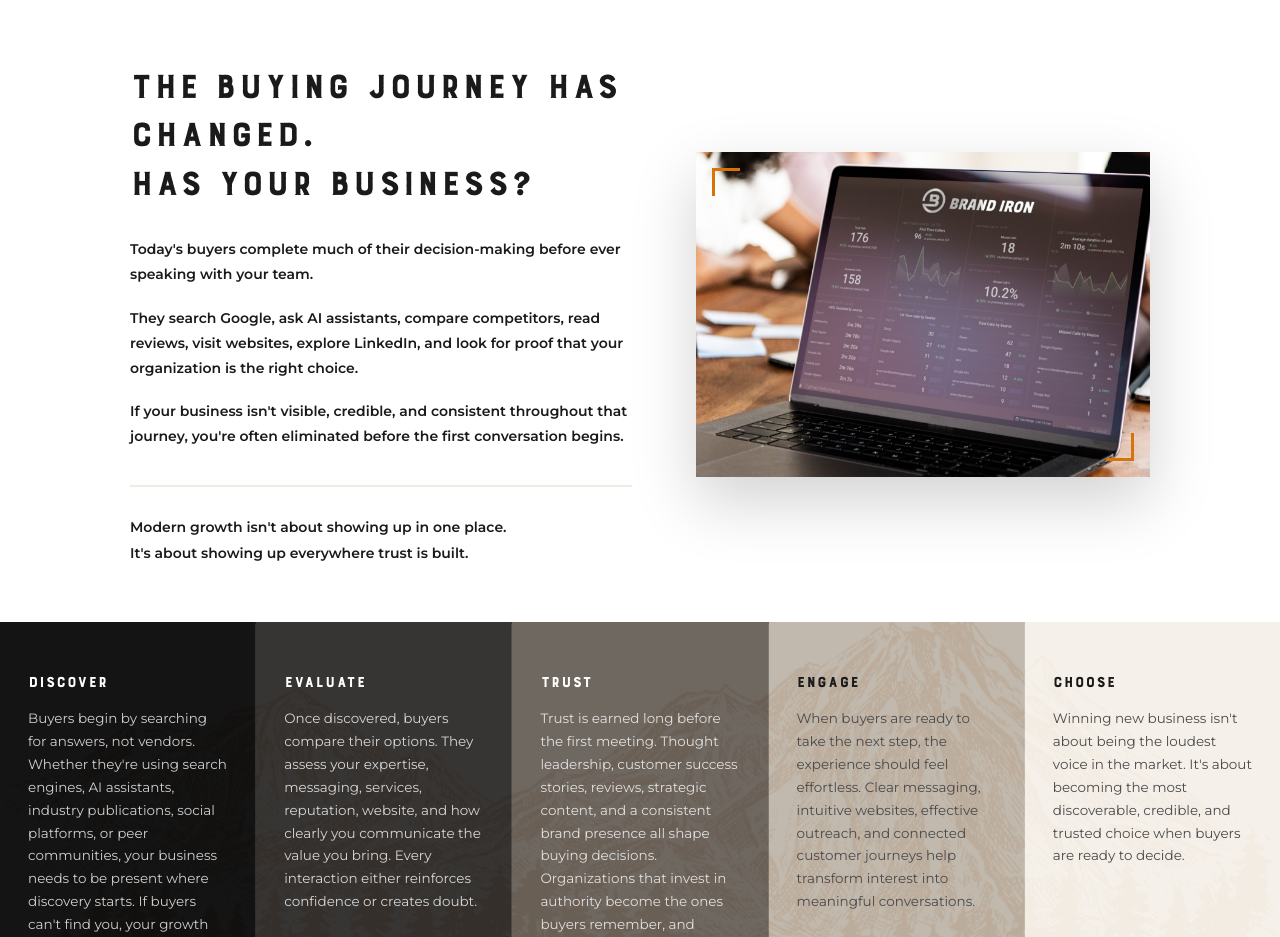
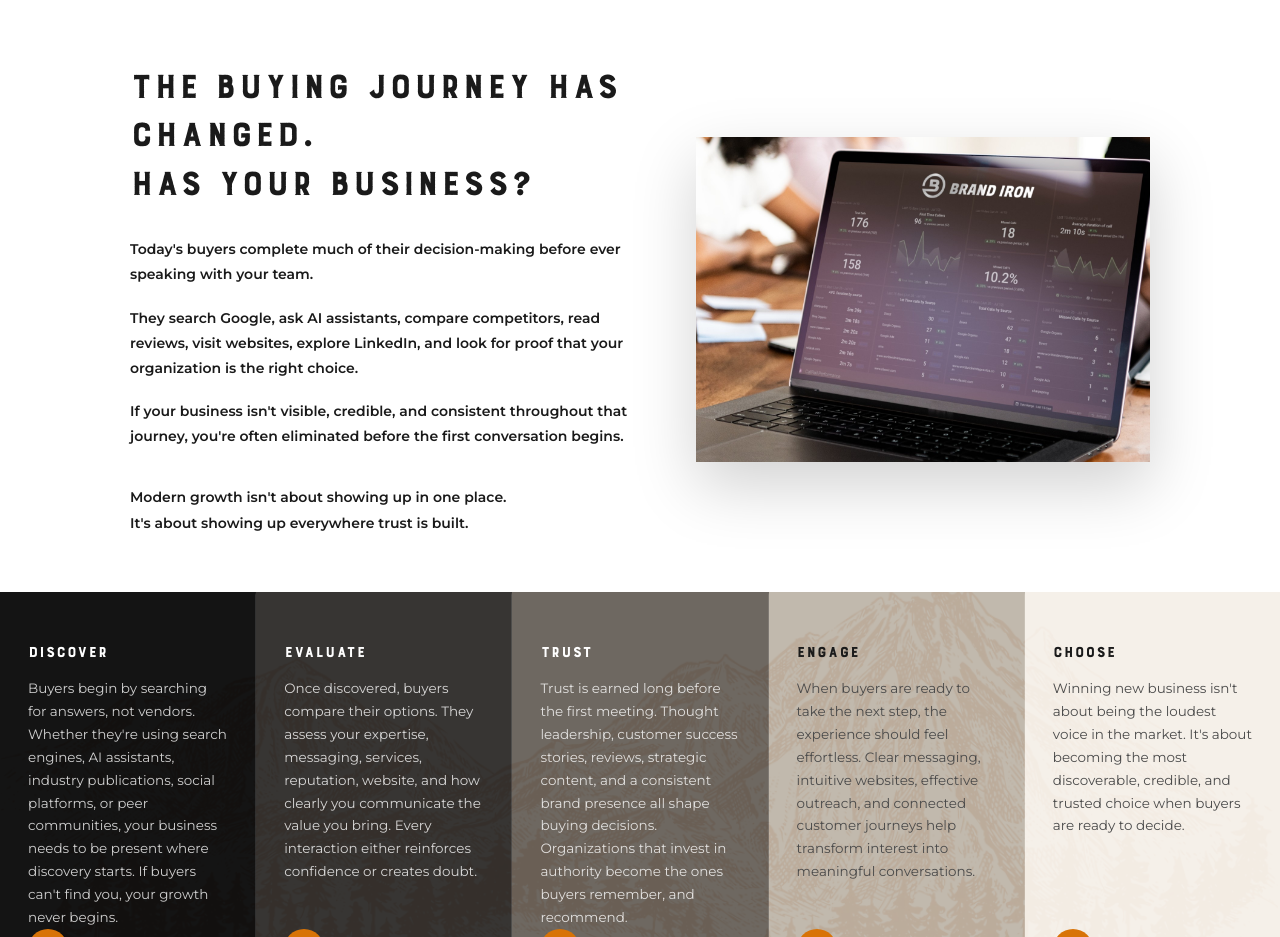
Before and after one commit to ateeq-brandiron/brand-iron-v1, a Next.js app: page / in a window 1280 px wide. Shown: the part 1320-2257 px from the top of the page. Built offline with nearby package versions, Linux system fonts and the light colour scheme.

Commit message:
Clean up Buying Journey section: remove image corner brackets and closing divider
Remove the decorative copper corner-bracket lines around the dashboard
image, and drop the border-top divider above the closing punchline so
it reads as a plain paragraph like the ones above it.

```diff
--- a/src/app/page.tsx
+++ b/src/app/page.tsx
@@ -294,19 +294,15 @@ export default function Home() {
               <p className={`reveal${s3.inView ? " visible" : ""}`} style={{ fontFamily: "'Montserrat', sans-serif", fontSize: 14, fontWeight: 600, lineHeight: 1.8, color: "#1a1a1a", marginBottom: 36 }}>
                 If your business isn&apos;t visible, credible, and consistent throughout that journey, you&apos;re often eliminated before the first conversation begins.
               </p>
-              <div className={`reveal${s3.inView ? " visible" : ""}`} style={{ paddingTop: 28, borderTop: "2px solid #f0ece4" }}>
-                <p style={{ fontFamily: "'Montserrat', sans-serif", fontSize: 14, fontWeight: 600, lineHeight: 1.8, color: "#1a1a1a" }}>
-                  Modern growth isn&apos;t about showing up in one place.<br />
-                  It&apos;s about showing up everywhere trust is built.
-                </p>
-              </div>
+              <p className={`reveal${s3.inView ? " visible" : ""}`} style={{ fontFamily: "'Montserrat', sans-serif", fontSize: 14, fontWeight: 600, lineHeight: 1.8, color: "#1a1a1a" }}>
+                Modern growth isn&apos;t about showing up in one place.<br />
+                It&apos;s about showing up everywhere trust is built.
+              </p>
             </div>
 
             {/* Image — right */}
-            <div className={`reveal${s3.inView ? " visible" : ""}`} style={{ position: "relative" }}>
+            <div className={`reveal${s3.inView ? " visible" : ""}`}>
               <img src="/images/BIRepresentationImage1Scale.jpeg" alt="" style={{ width: "100%", height: "auto", display: "block", boxShadow: "0 24px 60px rgba(0,0,0,0.18)" }} />
-              <div style={{ position: "absolute", top: 16, left: 16, width: 28, height: 28, borderTop: "3px solid #d87307", borderLeft: "3px solid #d87307" }} />
-              <div style={{ position: "absolute", bottom: 16, right: 16, width: 28, height: 28, borderBottom: "3px solid #d87307", borderRight: "3px solid #d87307" }} />
             </div>
           </div>
 
```
